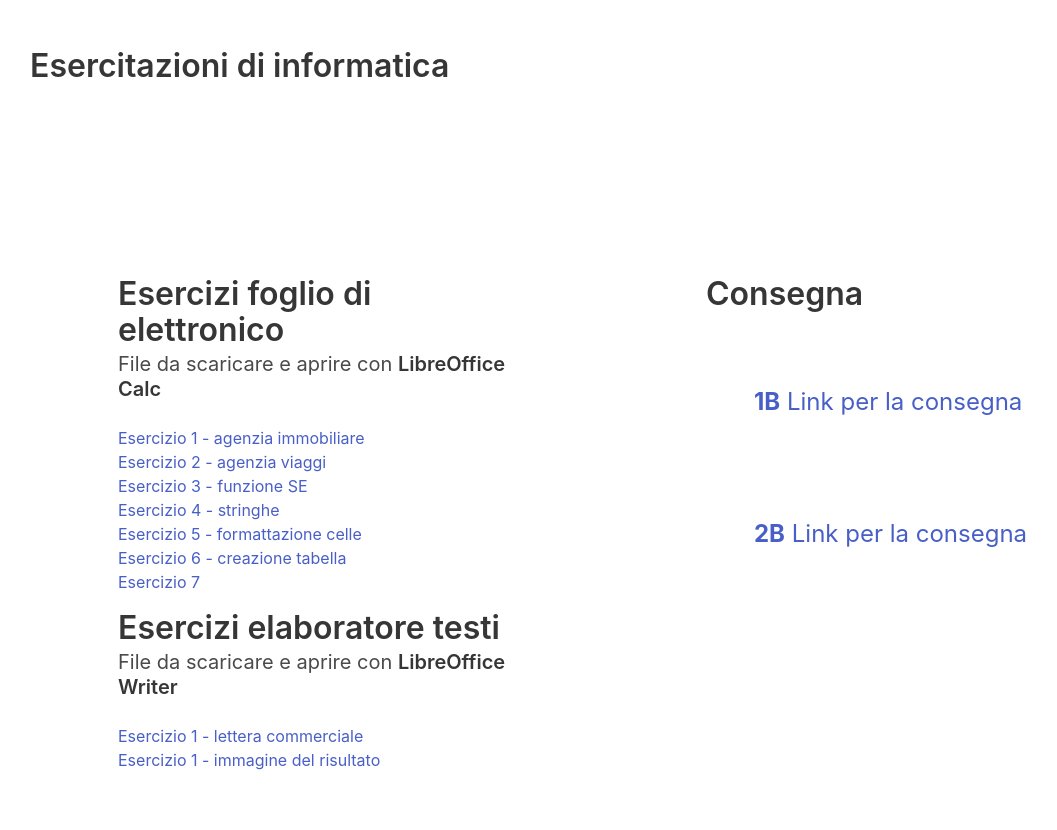
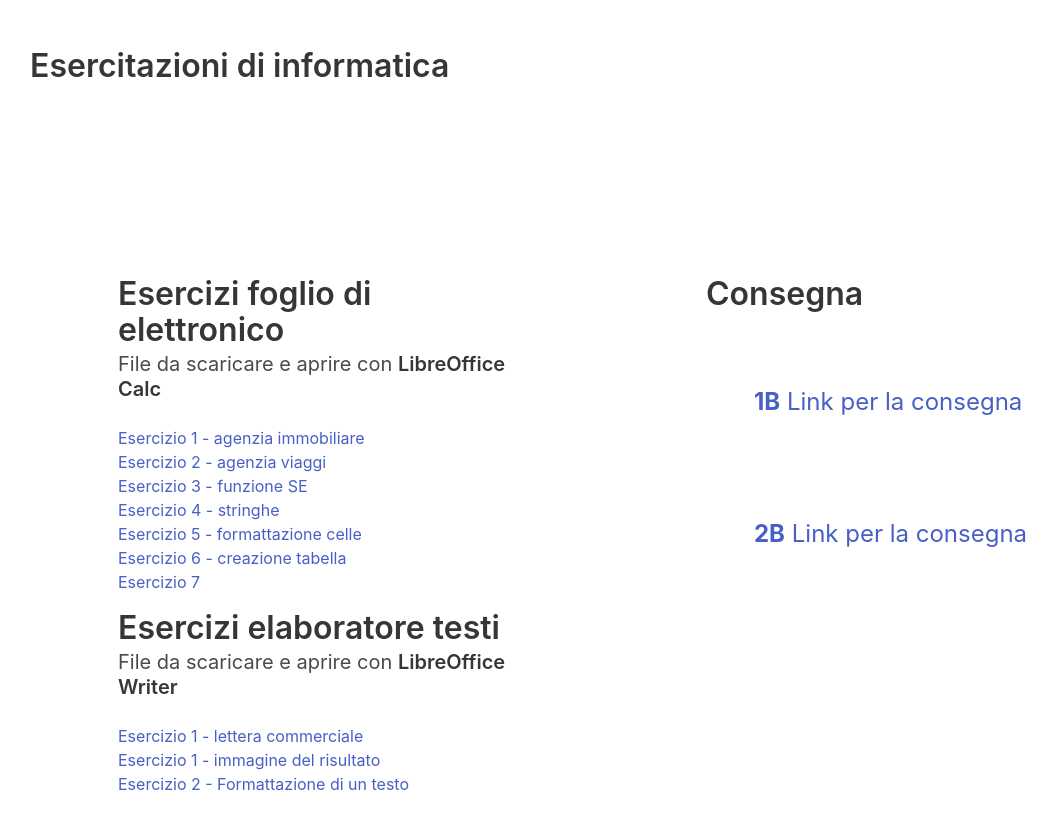
Before and after one commit to micheleincollu/micheleincollu.github.io, a plain HTML site: page index.html in a window 1280 px wide. Shown: the whole page, without its empty margins (18-1075 px from the left). Drawn offline with nearby package versions, Linux system fonts and the light colour scheme.

Commit message:
esercizio2 writer

```diff
--- a/index.html
+++ b/index.html
@@ -46,6 +46,7 @@
         <ul>
           <li><a href="./writer/esercizio1.odt" download>Esercizio 1 - lettera commerciale</a></li>
           <li><a href="./writer/esercizio1.jpg" target="_blank">Esercizio 1 - immagine del risultato</a></li>
+          <li><a href="https://www.tecnologiaduepuntozero.it/2020/02/29/openoffice-writer-formattare/" target="_blank">Esercizio 2 - Formattazione di un testo</a></li>
         </ul>
       </section>
     </div>
```
Also changed, not shown: writer/css - Copia.jpg (added), writer/css.jpg (added), writer/html.jpg (added), writer/js.jpg (added).
